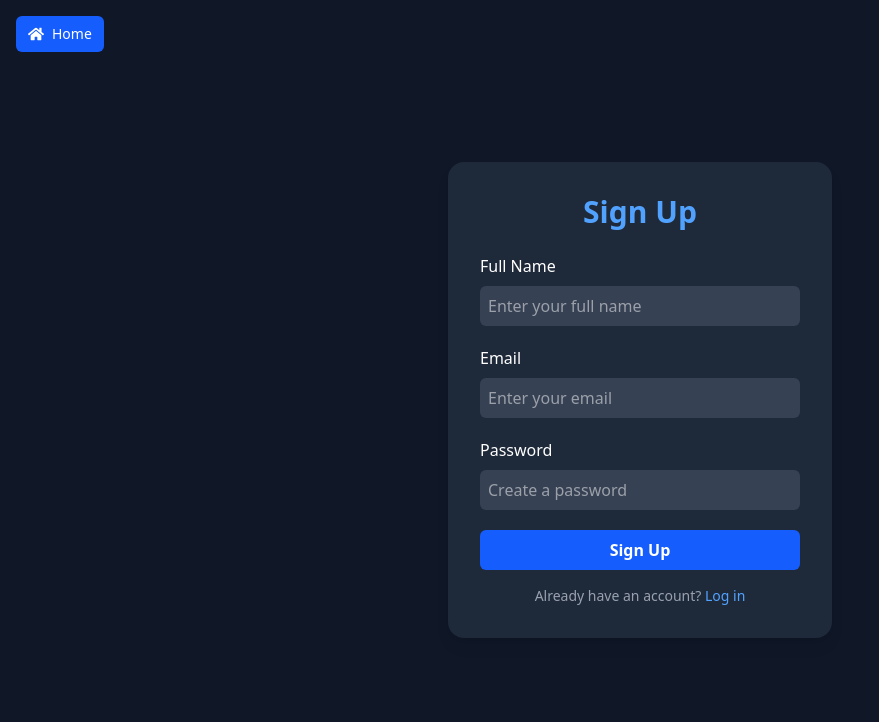
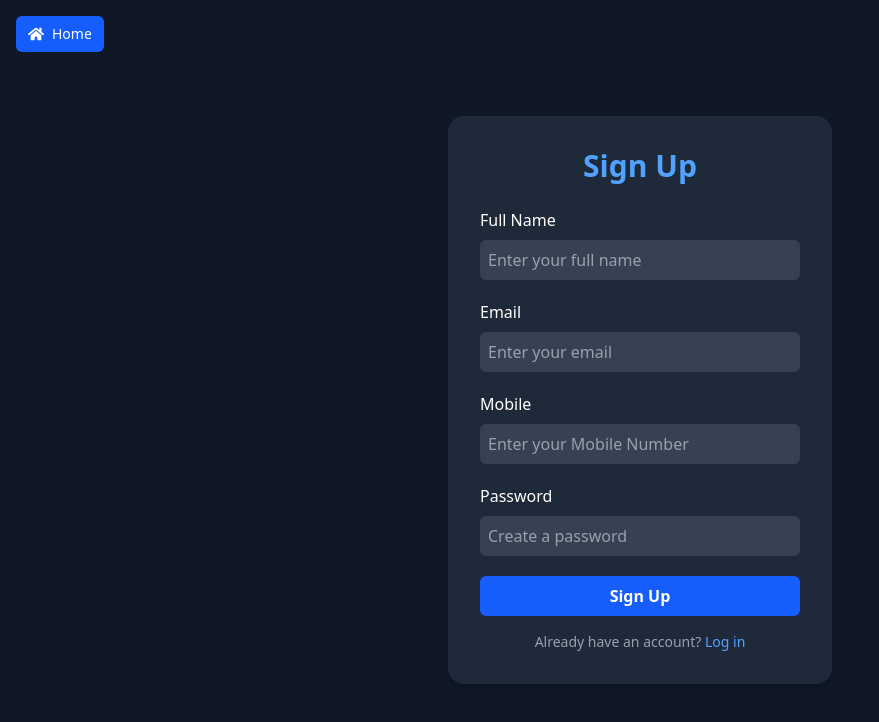
Before and after one commit to swap-3223/expence_tracker, a React (Vite) app in the folder Frontend/: page /signup in a window 1280 px wide. Shown: the top 722 px of the page, without its empty margins (0-879 px from the left). Built offline with nearby package versions, Linux system fonts and the light colour scheme.

Commit message:
Done Some Changes

```diff
--- a/Frontend/src/pages/Signup.jsx
+++ b/Frontend/src/pages/Signup.jsx
@@ -13,6 +13,8 @@ const Signup = () => {
     name: "",
     email: "",
     password: "",
+    phonNum: "",
+
   });
 
   const handleChange = (e) =>
@@ -24,8 +26,10 @@ const Signup = () => {
       name:form.name,
       email:form.email,
       password:form.password,
+      phonNum:form.phonNum,
+
     })
-    if(form.name && form.email && form.password){
+    if(form.name && form.email && form.password && form.phonNum){
       localStorage.setItem('user',JSON.stringify({email:res.email,isloggedin:true}))
       toast.success("Account Created Successfully")
       setTimeout(() => {
@@ -81,6 +85,18 @@ const Signup = () => {
           </div>
 
           <div>
+            <label className="block mb-2">Mobile</label>
+            <input
+              required="true"
+              type="text"
+              name="phonNum"
+              onChange={handleChange}
+              className="w-full p-2 rounded-md bg-gray-700 focus:outline-none focus:ring-2 focus:ring-blue-400"
+              placeholder="Enter your Mobile Number"
+            />
+          </div>
+
+          <div>
             <label className="block mb-2">Password</label>
             <input
               required="true"
```
Also changed, not shown: 1 other file (tests, documents, lock files or other folders).
